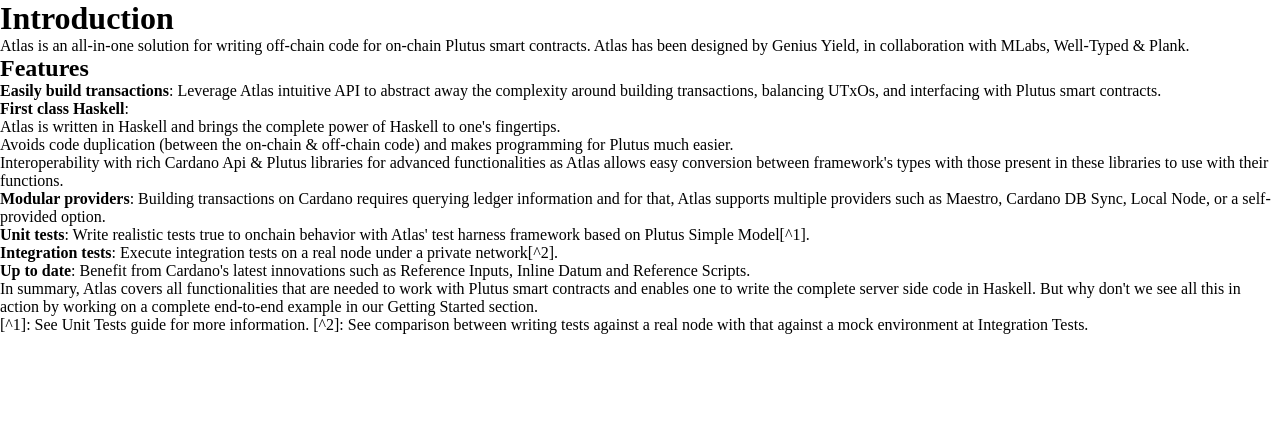
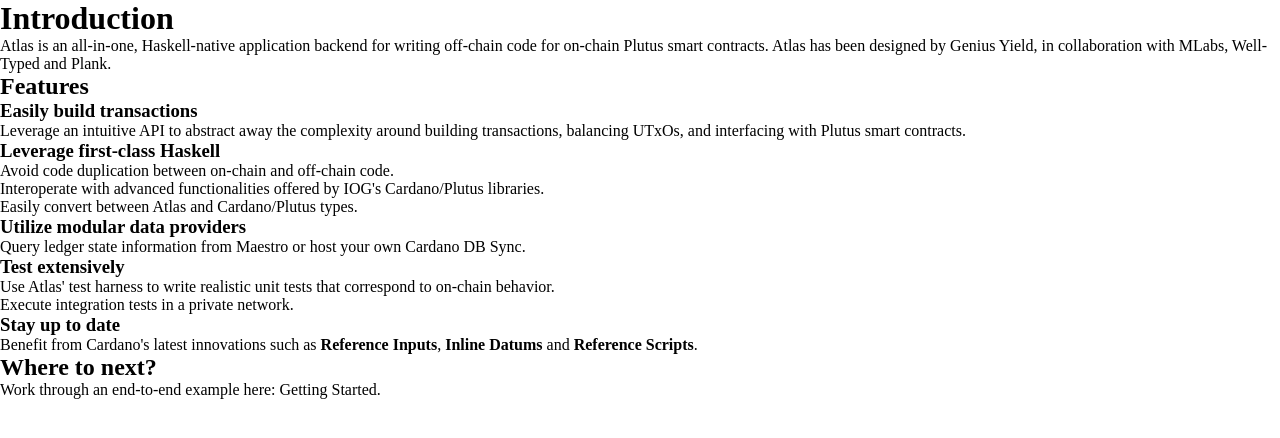
Before and after one commit to geniusyield/atlas-docs, a Next.js app: page / in a window 1280 px wide. Shown: the top 438 px of the page. Built offline with nearby package versions, Linux system fonts and the light colour scheme.

Commit message:
cleanup intro page

```diff
--- a/src/pages/index.mdx
+++ b/src/pages/index.mdx
@@ -1,20 +1,26 @@
 # Introduction
 
-Atlas is an all-in-one solution for writing off-chain code for on-chain Plutus smart contracts. Atlas has been designed by [Genius Yield](https://www.geniusyield.co/?lng=en), in collaboration with [MLabs](https://mlabs.city/), [Well-Typed](https://well-typed.com/) & [Plank](https://www.joinplank.com/).
+Atlas is an all-in-one, Haskell-native application backend for writing off-chain code for on-chain Plutus smart contracts. Atlas has been designed by [Genius Yield](https://www.geniusyield.co/?lng=en), in collaboration with [MLabs](https://mlabs.city/), [Well-Typed](https://well-typed.com/) and [Plank](https://www.joinplank.com/).
 
 ## Features
 
-* **Easily build transactions**: Leverage Atlas intuitive API to abstract away the complexity around building transactions, balancing UTxOs, and interfacing with Plutus smart contracts.
-* **First class Haskell**:
-  * Atlas is written in Haskell and brings the complete power of Haskell to one's fingertips.
-  * Avoids code duplication (between the on-chain & off-chain code) and makes programming for Plutus much easier.
-  * Interoperability with rich Cardano Api & Plutus libraries for advanced functionalities as Atlas allows easy conversion between framework's types with those present in these libraries to use with their functions.
-* **Modular providers**: Building transactions on Cardano requires querying ledger information and for that, Atlas supports multiple providers such as [Maestro](https://www.gomaestro.org/), [Cardano DB Sync](https://github.com/input-output-hk/cardano-db-sync), Local Node, or a self-provided option.
-* **Unit tests**: Write realistic tests true to onchain behavior with Atlas' test harness framework based on [Plutus Simple Model](https://github.com/mlabs-haskell/plutus-simple-model)[^1].
-* **Integration tests**: Execute integration tests on a real node under a private network[^2].
-* **Up to date**: Benefit from Cardano's latest innovations such as Reference Inputs, Inline Datum and Reference Scripts.
+### Easily build transactions
+* Leverage an intuitive API to abstract away the complexity around building transactions, balancing UTxOs, and interfacing with Plutus smart contracts.
 
-In summary, Atlas covers all functionalities that are needed to work with Plutus smart contracts and enables one to write the complete server side code in Haskell. But why don't we see all this in action by working on a complete end-to-end example in our [Getting Started](./getting-started) section.
+### Leverage first-class Haskell
+* Avoid code duplication between on-chain and off-chain code.
+* Interoperate with advanced functionalities offered by IOG's Cardano/Plutus libraries.
+* Easily convert between Atlas and Cardano/Plutus types.
 
-[^1]: See [Unit Tests](./getting-started/unit-tests) guide for more information.
-[^2]: See comparison between writing tests against a real node with that against a mock environment at [Integration Tests](./getting-started/integration-tests).
+### Utilize modular data providers
+Query ledger state information from [Maestro](https://www.gomaestro.org/dapp-platform) or host your own [Cardano DB Sync](https://github.com/input-output-hk/cardano-db-sync).
+
+### Test extensively
+* Use Atlas' test harness to write realistic [unit tests](./getting-started/unit-tests) that correspond to on-chain behavior.
+* Execute [integration tests](./getting-started/integration-tests) in a private network.
+
+### Stay up to date
+Benefit from Cardano's latest innovations such as **Reference Inputs**, **Inline Datums** and **Reference Scripts**.
+
+## Where to next?
+Work through an end-to-end example here: [Getting Started](./getting-started).
```
